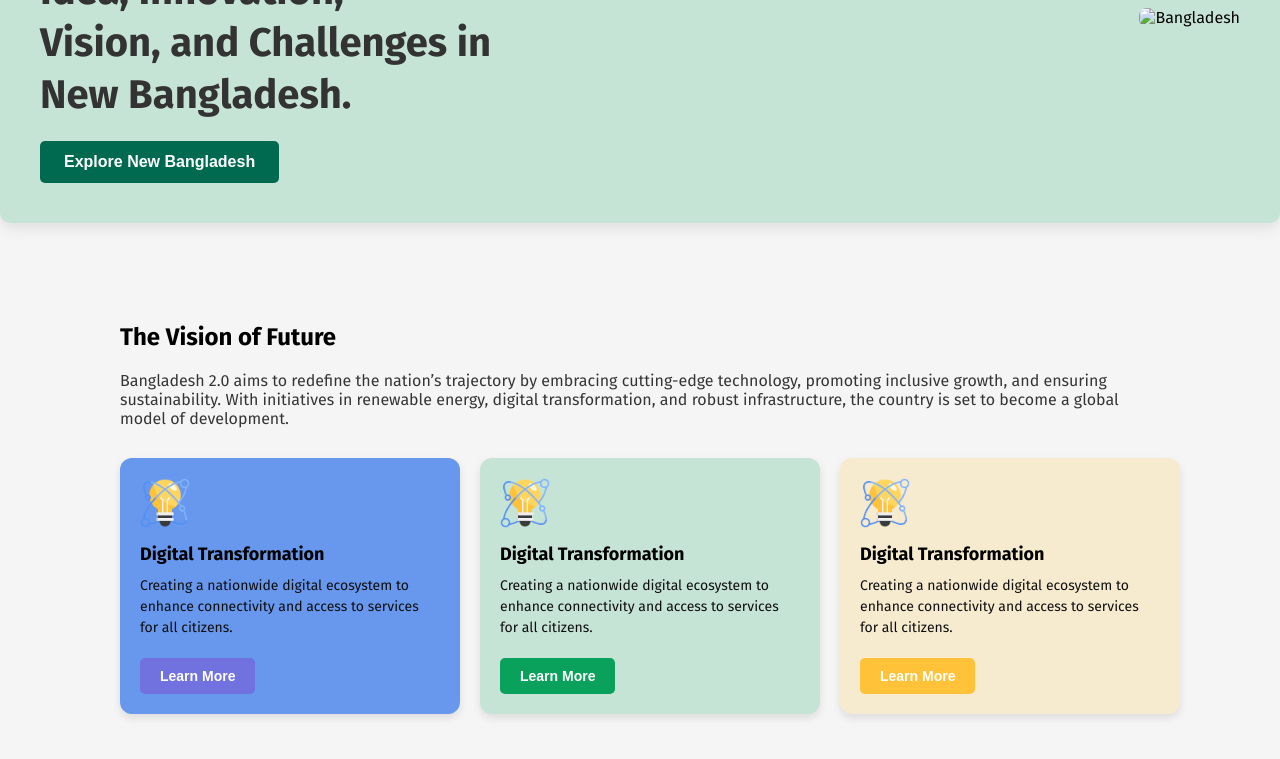
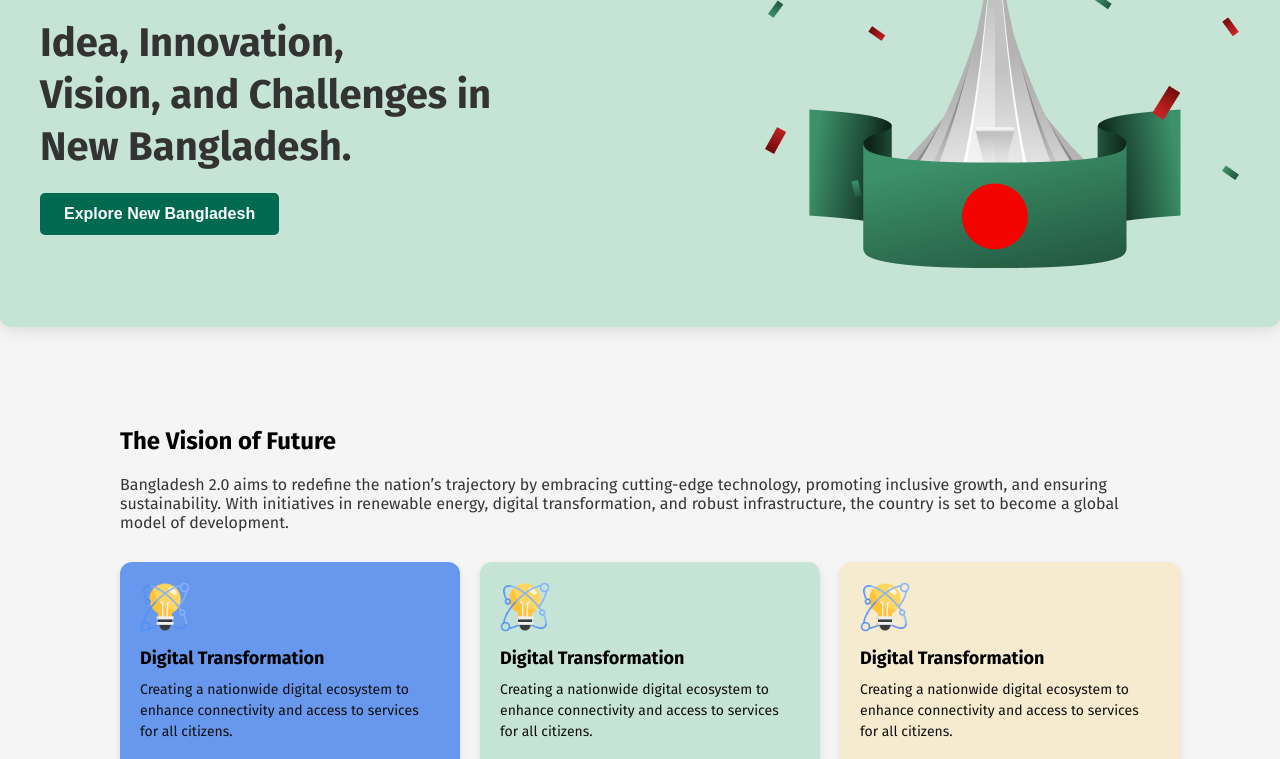
Before and after one commit to Shifat80/Assignement1-ph, a plain HTML site: page index.html in a window 1280 px wide. Shown: the part 212-971 px from the top of the page. Drawn offline with Linux system fonts and the light colour scheme; the site is published under a folder, as on GitHub Pages, so addresses that start at the root find nothing.

Commit message:
another update

```diff
--- a/index.html
+++ b/index.html
@@ -23,7 +23,7 @@
           </div>
         </div>
         <div id="ban-image">
-          <img src="/assets/hero.png" alt="Bangladesh" />
+          <img src="hero.png" alt="Bangladesh" />
         </div>
       </section>
 
```
Also changed, not shown: hero.png (renamed from assets/hero.png).
